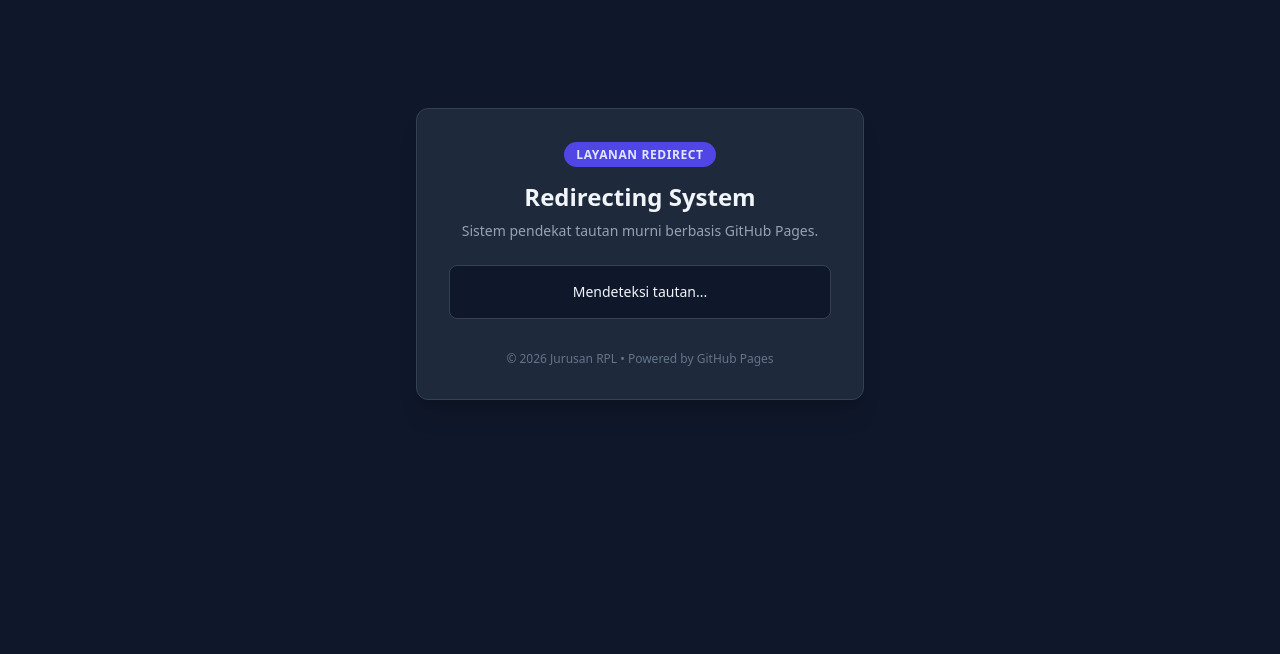
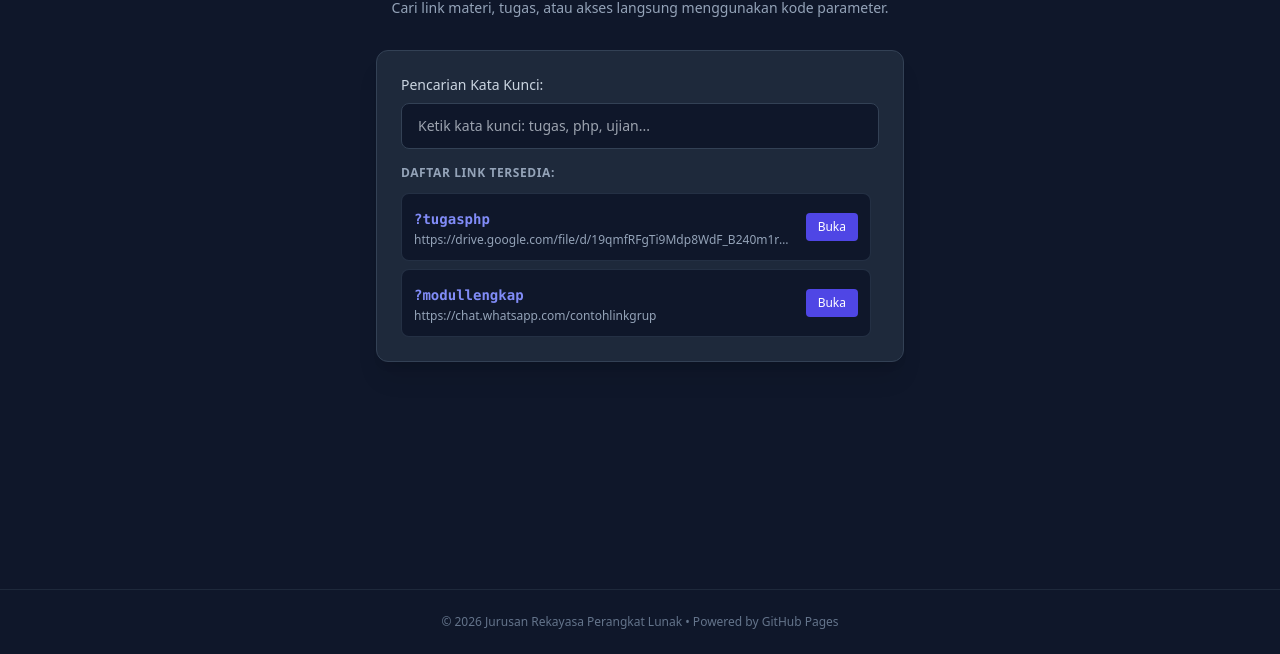
Before and after one commit to hazira-rozi/link, a plain HTML site: page index.html in a window 1280 px wide. Shown: the part 146-800 px from the top of the page. Drawn offline with nearby package versions, Linux system fonts and the light colour scheme.

Commit message:
Update title and layout for link directory page

```diff
--- a/index.html
+++ b/index.html
@@ -3,34 +3,48 @@
 <head>
     <meta charset="UTF-8">
     <meta name="viewport" content="width=device-width, initial-scale=1.0">
-    <title>Short Link - SMK RPL</title>
-    <!-- Menggunakan Tailwind CSS via CDN agar cepat dan rapi -->
+    <title>Direktori Link & Shortener - SMK RPL</title>
     <script src="https://cdn.tailwindcss.com"></script>
+    <style>
+        .custom-scrollbar::-webkit-scrollbar { width: 6px; }
+        .custom-scrollbar::-webkit-scrollbar-track { background: #1e293b; border-radius: 4px; }
+        .custom-scrollbar::-webkit-scrollbar-thumb { background: #475569; border-radius: 4px; }
+        .custom-scrollbar::-webkit-scrollbar-thumb:hover { background: #64748b; }
+    </style>
 </head>
-<body class="bg-slate-900 text-slate-100 flex items-center justify-center min-h-screen">
+<body class="bg-slate-900 text-slate-100 min-h-screen flex flex-col justify-between">
 
-    <div class="bg-slate-800 p-8 rounded-xl shadow-xl max-w-md w-full text-center border border-slate-700">
-        <span class="bg-indigo-600 text-xs font-semibold uppercase tracking-wider px-3 py-1 rounded-full text-indigo-100">Layanan Redirect</span>
-        <h1 class="text-2xl font-bold mt-4 mb-2">Redirecting System</h1>
-        <p class="text-slate-400 text-sm mb-6">Sistem pendekat tautan murni berbasis GitHub Pages.</p>
+    <div class="max-w-xl w-full mx-auto p-6 my-10">
 
-        <!-- Pesan status redirect -->
-        <div id="status-pesan" class="text-sm bg-slate-900 p-4 rounded-lg border border-slate-700">
-            Mendeteksi tautan...
+        <div class="text-center mb-8">
+            <span class="bg-indigo-600 text-xs font-semibold uppercase tracking-wider px-3 py-1 rounded-full text-indigo-100">Pusat Tautan RPL</span>
+            <h1 class="text-3xl font-bold mt-3 mb-2">Direktori & Short Link</h1>
+            <p class="text-slate-400 text-sm">Cari link materi, tugas, atau akses langsung menggunakan kode parameter.</p>
         </div>
 
-        <div class="mt-8 text-xs text-slate-500">
-            &copy; 2026 Jurusan RPL &bull; Powered by GitHub Pages
+        <div id="status-pesan" class="hidden"></div>
+
+        <div class="bg-slate-800 p-6 rounded-xl shadow-xl border border-slate-700">
+            <div class="mb-4">
+                <label class="block text-sm font-medium text-slate-300 mb-2">Pencarian Kata Kunci:</label>
+                <input type="text" id="searchInput" placeholder="Ketik kata kunci: tugas, php, ujian..."
+                    class="w-full bg-slate-900 border border-slate-700 rounded-lg px-4 py-3 text-slate-100 focus:outline-none focus:border-indigo-500 focus:ring-1 focus:ring-indigo-500 text-sm transition">
+            </div>
+
+            <div>
+                <span class="text-xs font-semibold text-slate-400 uppercase tracking-wider block mb-3">Daftar Link Tersedia:</span>
+                <div id="linkList" class="space-y-2 max-h-64 overflow-y-auto pr-2 custom-scrollbar">
+                </div>
+            </div>
         </div>
+
     </div>
 
-    <!-- Panggil file pusat data JavaScript -->
-    <script src="links.js"></script>
-    <script>
-        // Jalankan fungsi pengecekan saat halaman selesai dimuat
-        window.onload = function() {
-            prosesRedirect();
-        };
-    </script>
+    <footer class="text-center py-6 text-xs text-slate-500 border-t border-slate-800">
+        &copy; 2026 Jurusan Rekayasa Perangkat Lunak &bull; Powered by GitHub Pages
+    </footer>
+
+    <!-- Memanggil satu file JS lengkap -->
+    <script src="script.js"></script>
 </body>
 </html>
```
